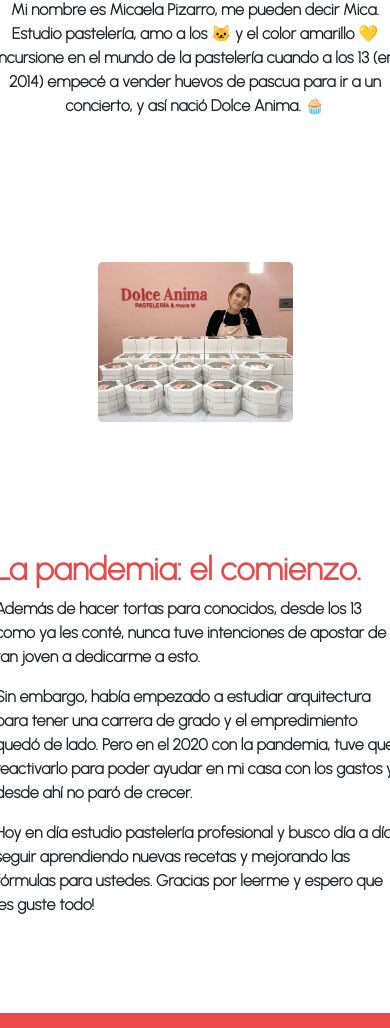
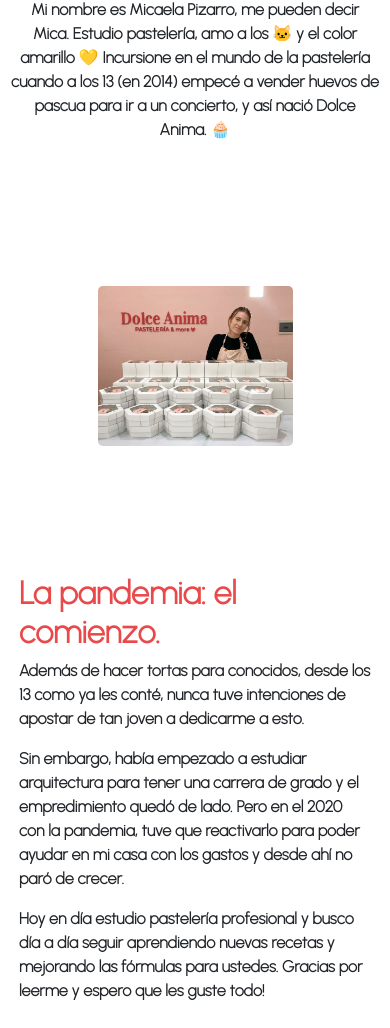
Before and after one commit to copizarro4/proyectoPizarro, a website: page Pages/Conocenos.htm in a window 390 px wide. Shown: the part 547-1575 px from the top of the page. Drawn offline with nearby package versions, Linux system fonts and the light colour scheme.

Commit message:
correcciones

```diff
--- a/SCSS/Components/_conocenos.scss
+++ b/SCSS/Components/_conocenos.scss
@@ -109,10 +109,10 @@ main {
         align-items: center;
         .aboutmeMicaela{
             text-align: center;
-            width: 90%;
+            width: 80%;
             flex-direction: column;
             p{
-                width: 25rem;
+                width: 23rem;
                 align-self: center;
             }
         }
@@ -125,17 +125,19 @@ main {
         margin: 0px;
         .textoAboutDolceAnima{
             display: flex;
-            width: 30rem;
+            width: 22rem;
             padding: 0;
             margin: 0;
             p, h2{
-                width: 25rem;
+                width: 22rem;
                 align-self: center;
             }
         }
 
         .fotoAboutDolceAnima{
-            width: 20vh;
+            img{
+                width: 20rem;
+            }
          }
     }
 }
```
Also changed, not shown: CSS/main.css.
